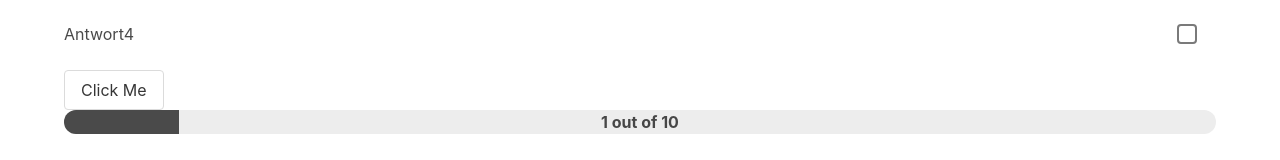
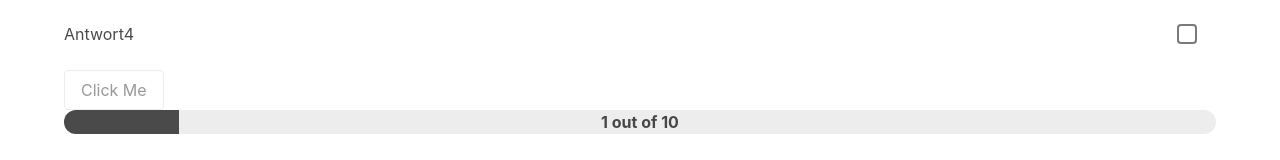
Before and after one commit to sachioweich/otto-test, a Vue app: page /catquiz in a window 1280 px wide. Shown: the part 270-430 px from the top of the page. Built offline with nearby package versions, Linux system fonts and the light colour scheme.

Commit message:
bind checkboxes

```diff
--- /dev/null
+++ b/src/data/index.js
@@ -0,0 +1,46 @@
+export default {
+  questions: {
+    "0": {
+      text: "Frage1",
+      answers: {
+        "0": {
+          text: "Antwort1",
+          valid: true
+        },
+        "1": {
+          text: "Antwort2",
+          valid: false
+        },
+        "2": {
+          text: "Antwort3",
+          valid: false
+        },
+        "3": {
+          text: "Antwort4",
+          valid: false
+        }
+      }
+    },
+    "1": {
+      text: "Frage2",
+      answers: {
+        "0": {
+          text: "aaa",
+          valid: true
+        },
+        "1": {
+          text: "bbb",
+          valid: false
+        },
+        "2": {
+          text: "ccc",
+          valid: false
+        },
+        "3": {
+          text: "ddd",
+          valid: false
+        }
+      }
+    }
+  }
+}
--- a/src/views/CatQuiz.vue
+++ b/src/views/CatQuiz.vue
@@ -11,17 +11,18 @@
       </div>
       <div class="level-right">
         <div class="level-item">
-          <b-checkbox></b-checkbox>
+          <b-checkbox v-model="currentAnswer[key]"></b-checkbox>
         </div>
       </div>
     </div>
 
-    <b-button @click="nextQuestion">Click Me</b-button>
+    <b-button :disabled="isButtonDisabled" @click="nextQuestion">Click Me</b-button>
     <b-progress :value="10" size="is-large" show-value>1 out of 10</b-progress>
   </div>
 </template>
 
 <script>
+import data from "../data";
 export default {
   computed: {
     currentNumber() {
@@ -30,68 +31,37 @@ export default {
     },
     currentIdAsNumber() {
       return Number.parseInt(this.currentId, 10);
+    },
+    isButtonDisabled() {
+      const clickedAnswers = Object.values(this.currentAnswer);
+      const trueAnswers = clickedAnswers.filter(a => a === true);
+      if (trueAnswers.length === 1) {
+        return false;
+      } else {
+        return true;
+      }
     }
   },
   methods: {
     nextQuestion() {
       console.log(this.currentId);
       const nextId = this.currentIdAsNumber + 1;
+      console.log(JSON.stringify(this.currentAnswer));
       this.setQuestion(nextId);
     },
     setQuestion(id) {
       console.log(id);
       this.currentId = "" + id;
       this.currentQuestion = this.questions[this.currentId];
+      this.currentAnswer = {};
     }
   },
   data() {
     return {
-      questions: {
-        "0": {
-          text: "Frage1",
-          answers: {
-            "0": {
-              text: "Antwort1",
-              valid: true
-            },
-            "1": {
-              text: "Antwort2",
-              valid: false
-            },
-            "2": {
-              text: "Antwort3",
-              valid: false
-            },
-            "3": {
-              text: "Antwort4",
-              valid: false
-            }
-          }
-        },
-        "1": {
-          text: "Frage2",
-          answers: {
-            "0": {
-              text: "aaa",
-              valid: true
-            },
-            "1": {
-              text: "bbb",
-              valid: false
-            },
-            "2": {
-              text: "ccc",
-              valid: false
-            },
-            "3": {
-              text: "ddd",
-              valid: false
-            }
-          }
-        }
-      },
+      questions: data.questions,
       currentQuestion: Object,
-      currentId: String
+      currentId: String,
+      currentAnswer: Object
     };
   },
   mounted() {
```
